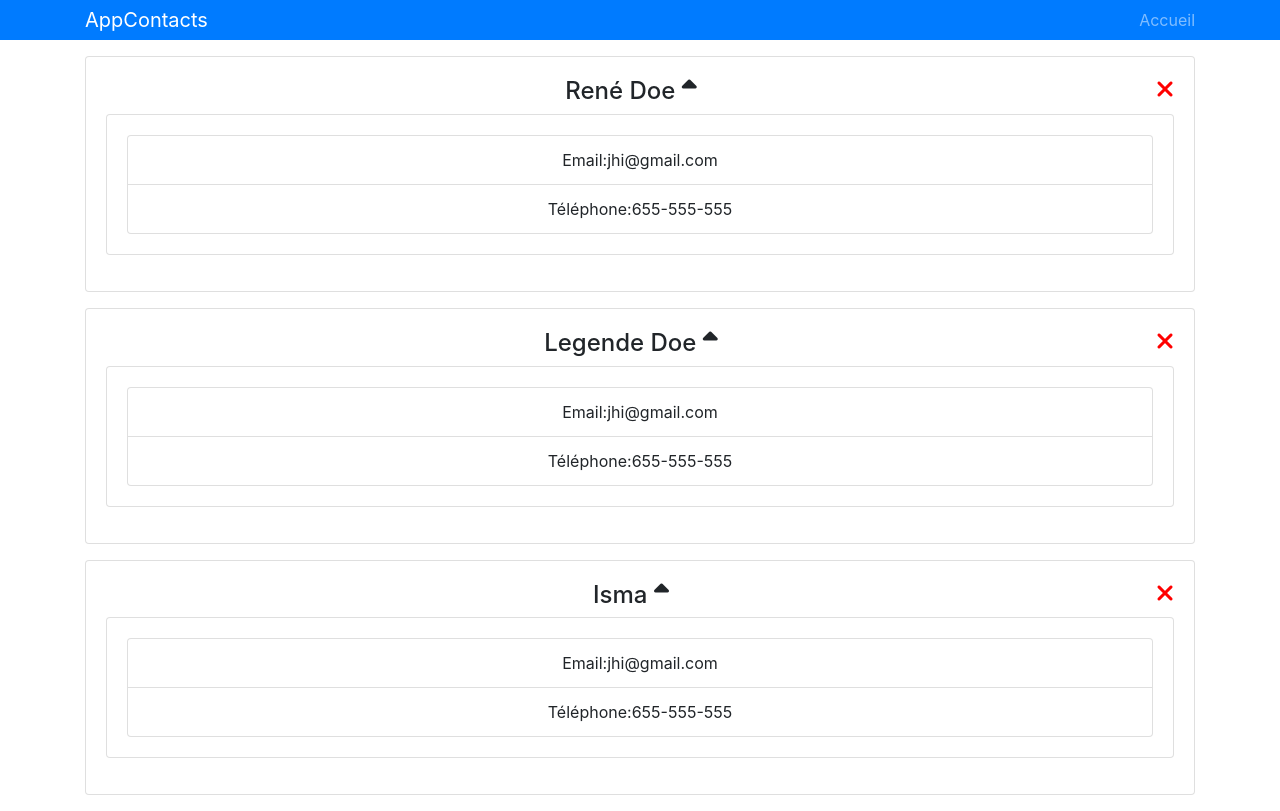
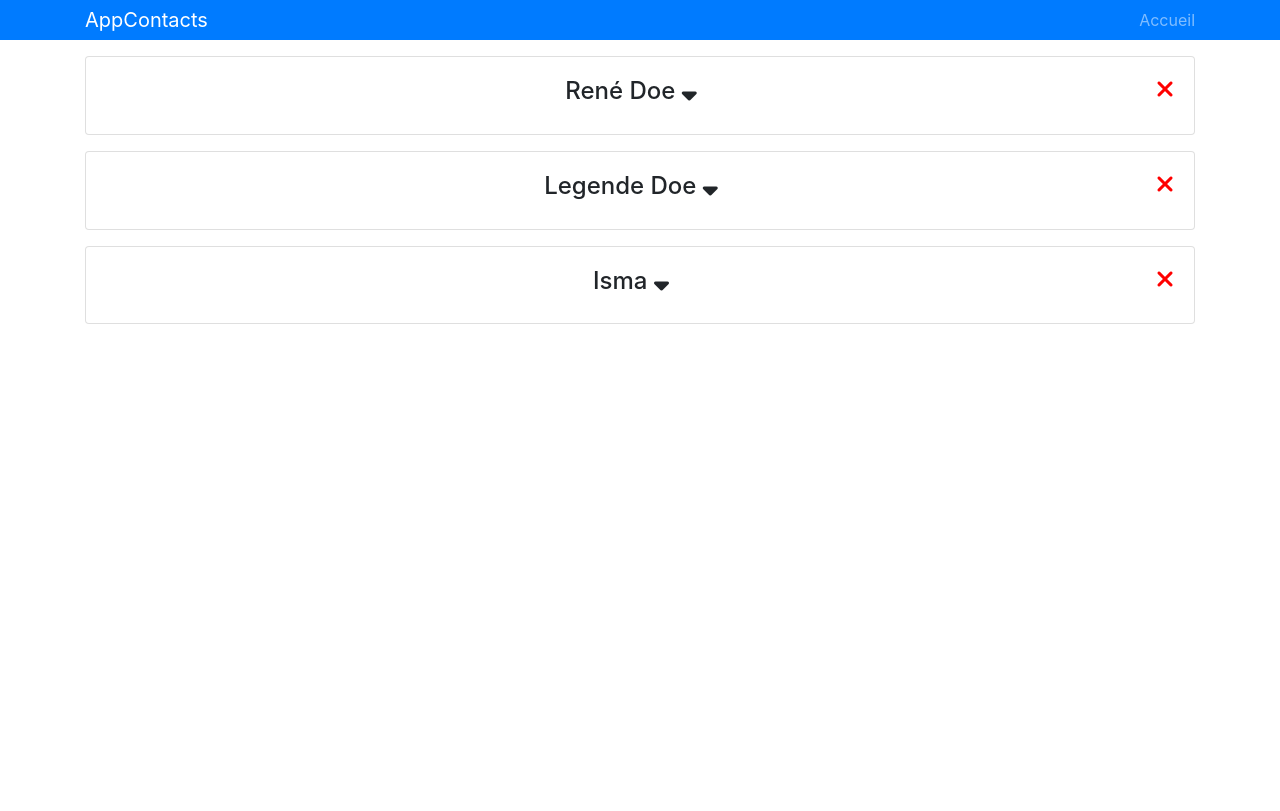
Before and after one commit to Ismail-ElAyadi/-React-App-App-Contact---React-Router-Context-API-, a React (Create React App) app: page / in a window 1280 px wide. Built offline with nearby package versions, Linux system fonts and the light colour scheme.

Commit message:
Supression de Contact

```diff
--- a/src/composants/Contact.js
+++ b/src/composants/Contact.js
@@ -2,7 +2,7 @@ import React, { Component } from "react";
 
 export class Contact extends Component {
   state = {
-    show: true
+    show: false
   };
   montrerContact = () => {
     this.setState({
@@ -10,6 +10,11 @@ export class Contact extends Component {
       show: !this.state.show
     });
   };
+
+  supprimeContact =()=> {
+this.props.supprimeClick()
+
+  }
 
   render() {
     return (
@@ -38,7 +43,7 @@ export class Contact extends Component {
           <i
             className="fas fa-times"
             style={{ cursor: "pointer", float: "right", color: "red" }}
-          ></i>
+          onClick={this.supprimeContact}></i>
         </h4>
         {/* VERSION TERNAIRE*/}
         {this.state.show ? (
--- a/src/composants/Liste.js
+++ b/src/composants/Liste.js
@@ -4,7 +4,7 @@ import Contact from './Contact'
 export class Liste extends Component {
 
     state = {
-        infocontacts:[
+        infoContacts: [
             {
                 id:1,
                 nom:'René Doe',
@@ -25,15 +25,28 @@ export class Liste extends Component {
             }
         ]
     }
+    supprime = (id) => {
+        // On Filtre l'id séléctionné
+        const nvContacts = this.state.infoContacts.filter(elem =>
+            elem.id !== id)
+// On recré le tableau sans l'élément qui possédait l'id séléctionné
+          this.setState({
+            infoContacts: nvContacts
+          })
+
+    }
+
     render() {
         return (
             <div>
-                {this.state.infocontacts.map(el => (
+                {this.state.infoContacts.map(elem => (
                     <Contact
-                    key={el.id}
-                    nom={el.nom}
-                    email={el.email}
-                    tel={el.tel}/>
+                    key={elem.id}
+                    nom={elem.nom}
+                    email={elem.email}
+                    tel={elem.tel}
+                    supprimeClick={()=> this.supprime(elem.id)}
+                    />
 
                 ))}
             </div>
```
